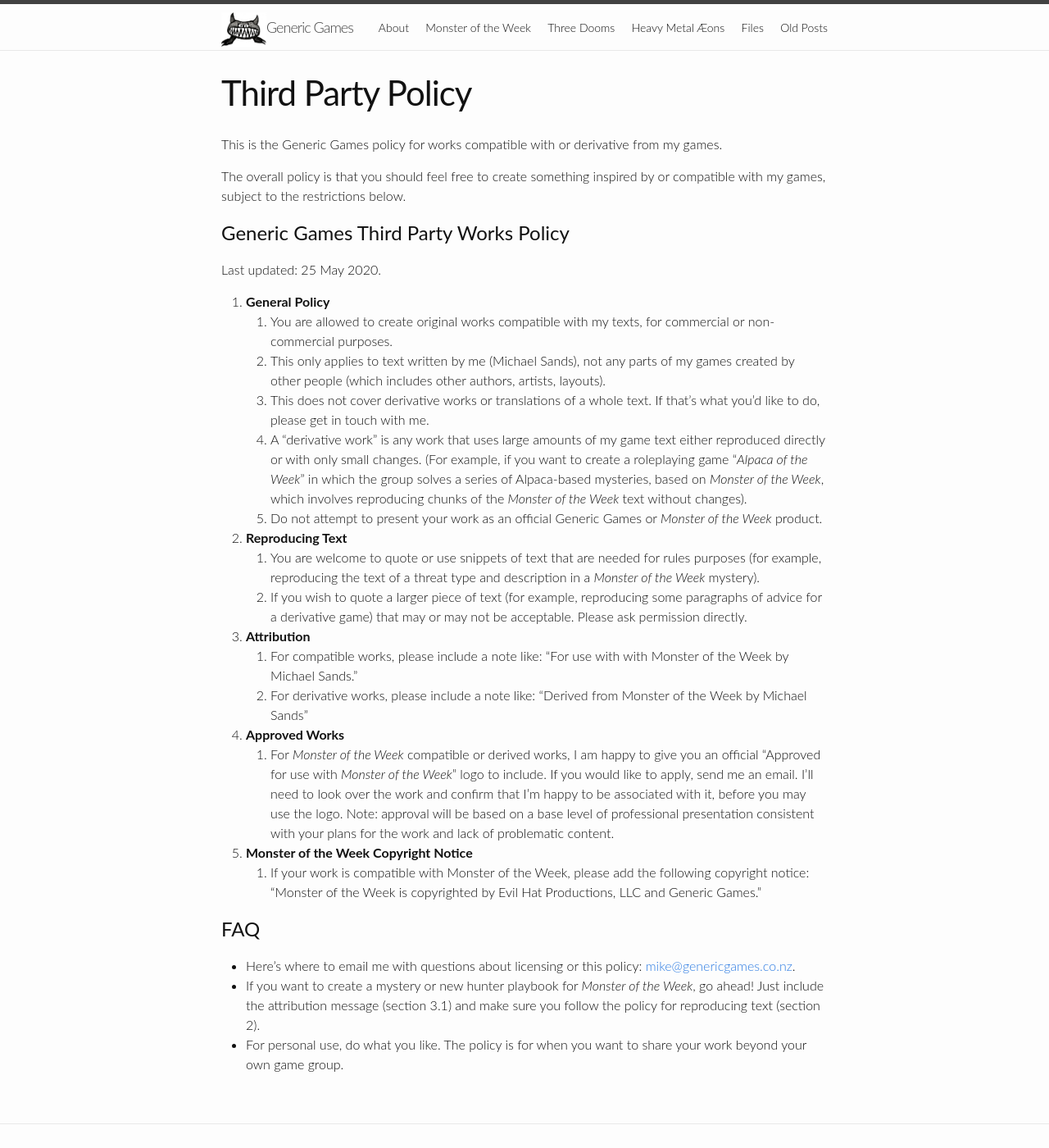
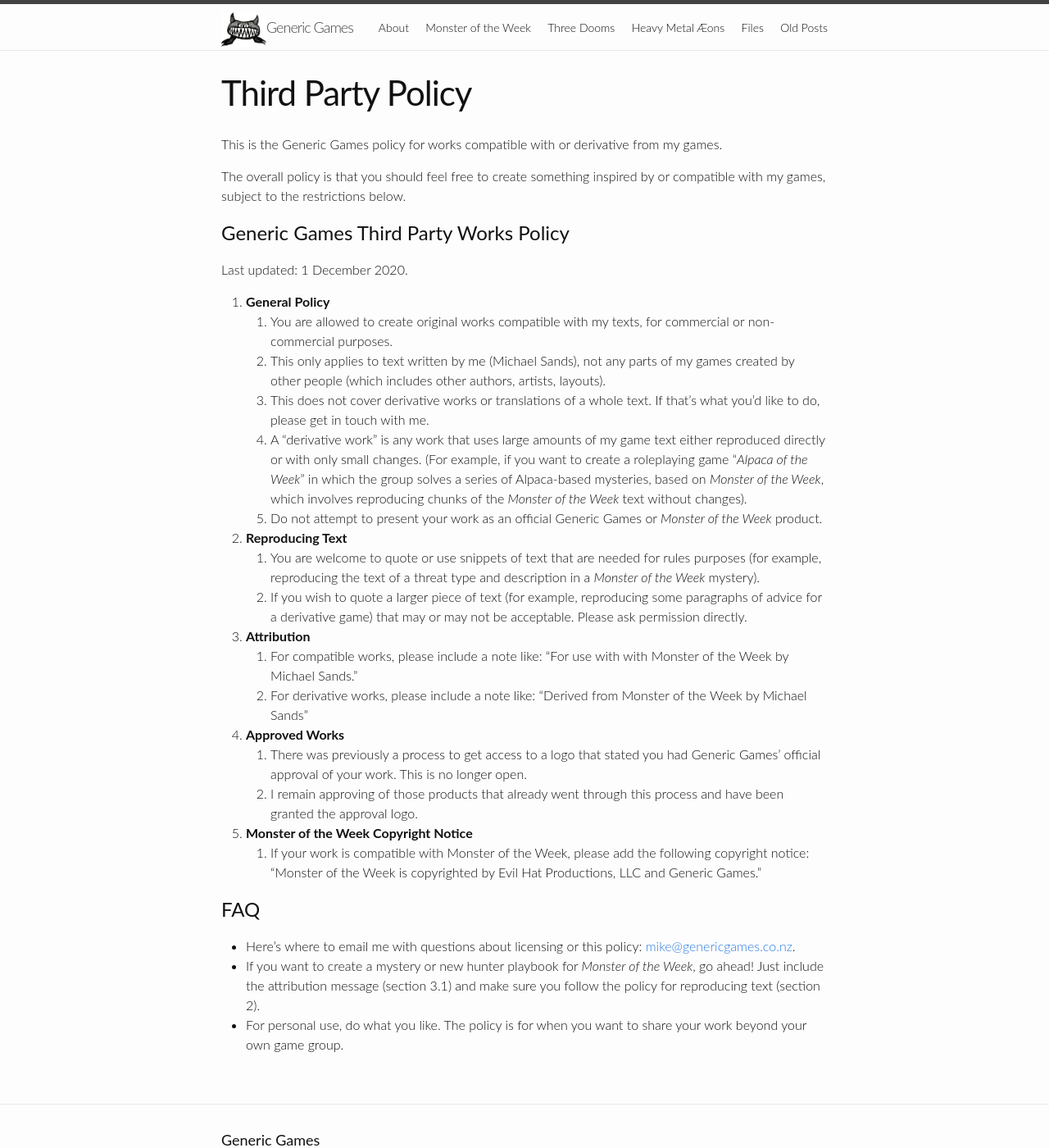
Before and after one commit to michael-sands/generic_games_site, a Jekyll site: the page built from third_party_policy.md, in a window 1280 px wide and 1400 px high. Shown: the whole window at 82% size. Built offline with Jekyll 4.4.1, drawn with Linux system fonts in a browser that asks for light colours.

Commit message:
update approval process:

```diff
--- a/third_party_policy.md
+++ b/third_party_policy.md
@@ -9,7 +9,7 @@
 
 # Generic Games Third Party Works Policy
 
-Last updated: 25 May 2020.
+Last updated: 1 December 2020.
 
 1. **General Policy**
    2. You are allowed to create original works compatible with my texts, for commercial or non-commercial purposes.
@@ -19,13 +19,14 @@
    6. Do not attempt to present your work as an official Generic Games or _Monster of the Week_ product.
 1. **Reproducing Text**
    1. You are welcome to quote or use snippets of text that are needed for rules purposes (for example, reproducing the text of a threat type and description in a _Monster of the Week_ mystery).
-   1. If you wish to quote a larger piece of text (for example, reproducing some paragraphs of advice for a derivative game) that may or may not be acceptable. Please ask permission directly.
+   2. If you wish to quote a larger piece of text (for example, reproducing some paragraphs of advice for a derivative game) that may or may not be acceptable. Please ask permission directly.
 2. **Attribution**
-   2. For compatible works, please include a note like: "For use with with Monster of the Week by Michael Sands."
+   1. For compatible works, please include a note like: "For use with with Monster of the Week by Michael Sands."
    2. For derivative works, please include a note like: "Derived from Monster of the Week by Michael Sands"
-3. **Approved Works**
-   4. For _Monster of the Week_ compatible or derived works, I am happy to give you an official "Approved for use with _Monster of the Week_" logo to include. If you would like to apply, send me an email. I'll need to look over the work and confirm that I'm happy to be associated with it, before you may use the logo. Note: approval will be based on a base level of professional presentation consistent with your plans for the work and lack of problematic content.
-4. **Monster of the Week Copyright Notice**
+4. **Approved Works**
+   1. There was previously a process to get access to a logo that stated you had Generic Games' official approval of your work. This is no longer open.
+   2. I remain approving of those products that already went through this process and have been granted the approval logo.
+3. **Monster of the Week Copyright Notice**
    1. If your work is compatible with Monster of the Week, please add the following copyright notice: "Monster of the Week is copyrighted by Evil Hat Productions, LLC and Generic Games."
 
 # FAQ
```
Also changed, not shown: _posts/2020-12-01-no-more-approval.md (added, +15 -0 lines).
